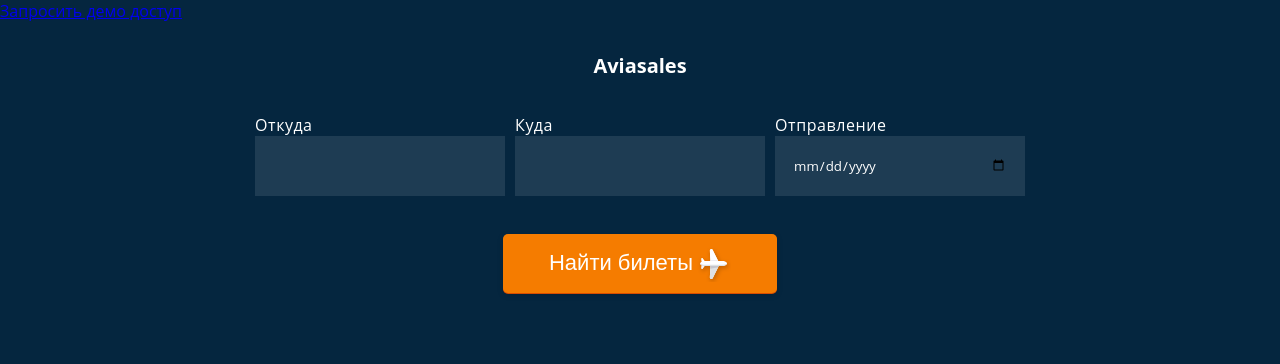
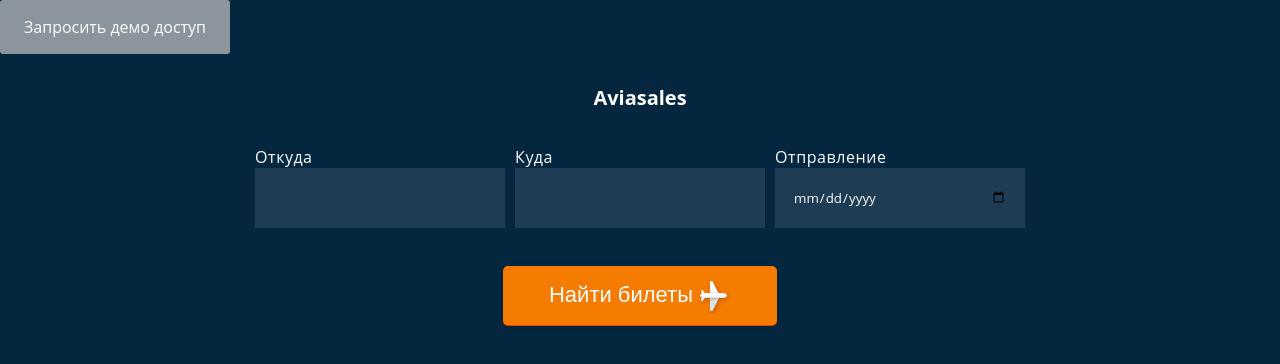
Before and after one commit to Dima-lang51/aviasales.io, a plain HTML site: page index.html in a window 1280 px wide. Drawn offline with Linux system fonts and the light colour scheme; no server answers.

Commit message:
Update style.css

```diff
--- a/style.css
+++ b/style.css
@@ -25,6 +25,16 @@ h3 {
   padding: 30px 0 15px;
   font-size: 20px;
 }
+
+.btn {
+  display: inline-block;
+  background: #8c959d;
+  color: #fff;
+  padding: 1rem 1.5rem;
+  text-decoration: none;
+  border-radius: 3px;
+}
+
 .wrapper {
   max-width: 1000px;
   margin: 0 auto;
```
